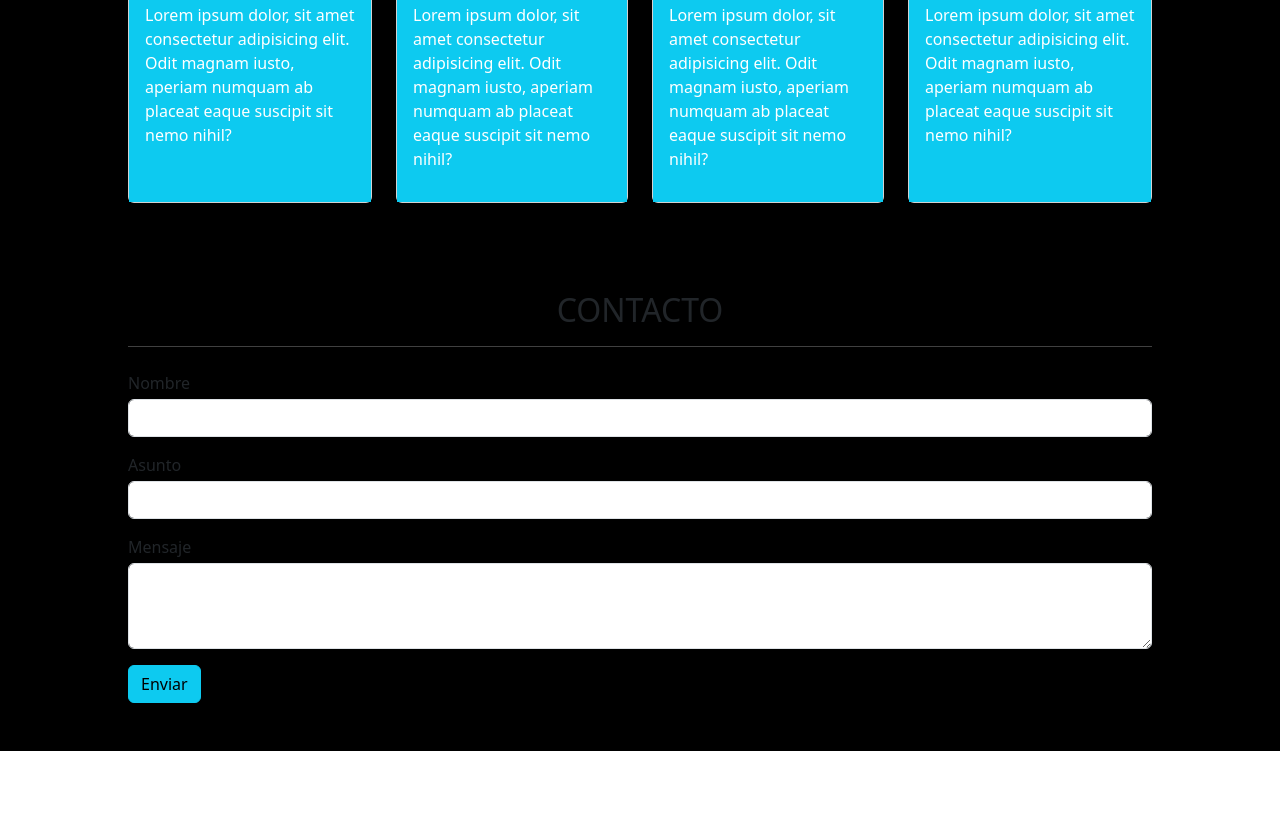
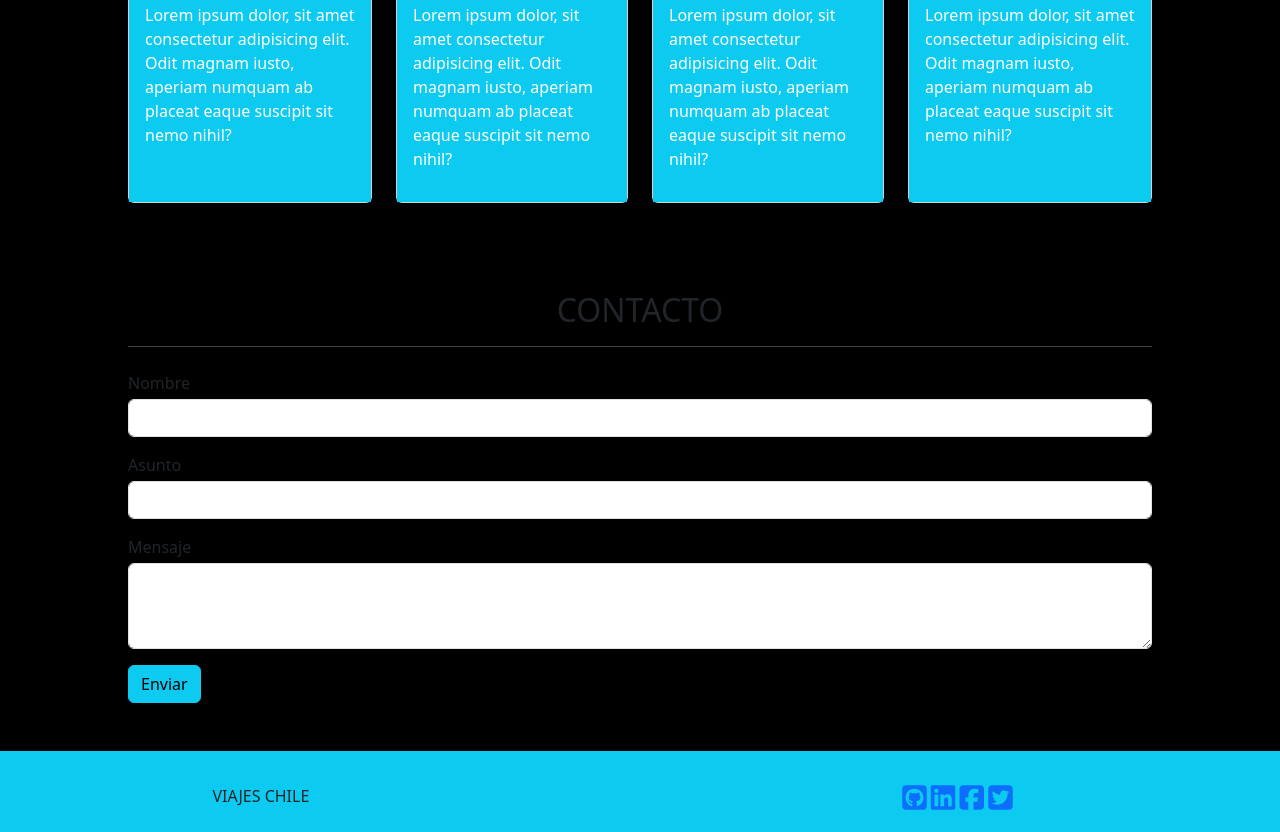
Before and after one commit to BrussAcevedo/0.5-Prueba-evaluada-ViajesChile-BrussAcevedo, a plain HTML site: page index.html in a window 1280 px wide. Shown: the part 1937-2769 px from the top of the page. Before the commit the page ends 2688 px from the top, so only its background shows below. Drawn offline with nearby package versions, Linux system fonts and the light colour scheme; grey boxes are pictures that could not be loaded.

Commit message:
footer agregado

```diff
--- a/assets/css/style.css
+++ b/assets/css/style.css
@@ -60,6 +60,7 @@ hr{
     justify-content: center;
     align-items: center;
     color: white;
+
 
 
 }
@@ -126,3 +127,19 @@ i{
         margin-bottom: 5%;
     }
 }
+
+.footerP{
+    margin-left: 15%;
+    vertical-align: middle;
+    padding-top: 2%;
+}
+
+.footerIcons{
+    padding-left: 15%;
+}
+
+.footerIcons a:active{
+    text-decoration: none;
+    outline: none;
+    color: inherit;
+}
--- a/index.html
+++ b/index.html
@@ -47,11 +47,13 @@
             <img src="assets/img/carousel3.jpg" class="d-block w-100 ajuste-carousel-img" alt="...">
           </div>
         </div>
-        <button class="carousel-control-prev" type="button" data-bs-target="#carouselExampleControls" data-bs-slide="prev">
+        <button class="carousel-control-prev" type="button" data-bs-target="#carouselExampleControls"
+          data-bs-slide="prev">
           <span class="carousel-control-prev-icon" aria-hidden="true"></span>
           <span class="visually-hidden">Previous</span>
         </button>
-        <button class="carousel-control-next" type="button" data-bs-target="#carouselExampleControls" data-bs-slide="next">
+        <button class="carousel-control-next" type="button" data-bs-target="#carouselExampleControls"
+          data-bs-slide="next">
           <span class="carousel-control-next-icon" aria-hidden="true"></span>
           <span class="visually-hidden">Next</span>
         </button>
@@ -65,7 +67,8 @@
           <img src="assets/img/viajes.svg" alt="" width="50px">
           Viajes Chile
         </a>
-        <button class="navbar-toggler" type="button" data-bs-toggle="collapse" data-bs-target="#navbarNav" aria-controls="navbarNav" aria-expanded="false" aria-label="Toggle navigation">
+        <button class="navbar-toggler" type="button" data-bs-toggle="collapse" data-bs-target="#navbarNav"
+          aria-controls="navbarNav" aria-expanded="false" aria-label="Toggle navigation">
           <span class="navbar-toggler-icon"></span>
         </button>
         <div class="collapse navbar-collapse" id="navbarNav">
@@ -92,7 +95,9 @@
 
   <section class="contenedorUno">
     <div>
-      <h2 class="text-center py-5">¿Quienes Somos?<hr></h2>
+      <h2 class="text-center py-5">¿Quienes Somos?
+        <hr>
+      </h2>
     </div>
 
     <div class="container-fluid">
@@ -111,7 +116,8 @@
         </div>
 
         <div class="parrafo col-12 col-lg-4 justify-content-center justify-content-xl-evenly">
-          <button type="button" class="px-0 btn btn-info boton1 boton2Hidden d-none"><i class="fa-solid fa-mountain"></i></button>
+          <button type="button" class="px-0 btn btn-info boton1 boton2Hidden d-none"><i
+              class="fa-solid fa-mountain"></i></button>
           <p class="mt-0 mb-2">Lorem ipsum dolor sit amet consectetur adipisicing elit. Necessitatibus, excepturi culpa
             consectetur nemo alias minus ea ut sed blanditiis magni error repellendus neque laboriosam vitae possimus
             modi
@@ -213,7 +219,9 @@
 
   <section class="formulario pb-5">
     <div class="text-center">
-    <h2>CONTACTO <hr></h2>
+      <h2>CONTACTO
+        <hr>
+      </h2>
 
     </div>
     <form>
@@ -240,7 +248,21 @@
 
   </section>
 
+  <footer class="container-fluid bg-info py-2">
+    <div class="row footerP">
+      <div class="col-6">
+        <p>VIAJES CHILE</p>
+      </div>
 
+      <div class="col-6 footerIcons py-auto">
+        <a href="#"><i class="fa-brands fa-square-github"></i></a>
+        <a href="#"> <i class="fa-brands fa-linkedin"></i></a>
+        <a href="#"><i class="fa-brands fa-square-facebook"></i></a>
+        <a href="#"><i class="fa-brands fa-square-twitter"></i></a>
+      </div>
+    </div>
+
+  </footer>
 
 
 
```
Lines whose indentation alone changed are shown as unchanged.
